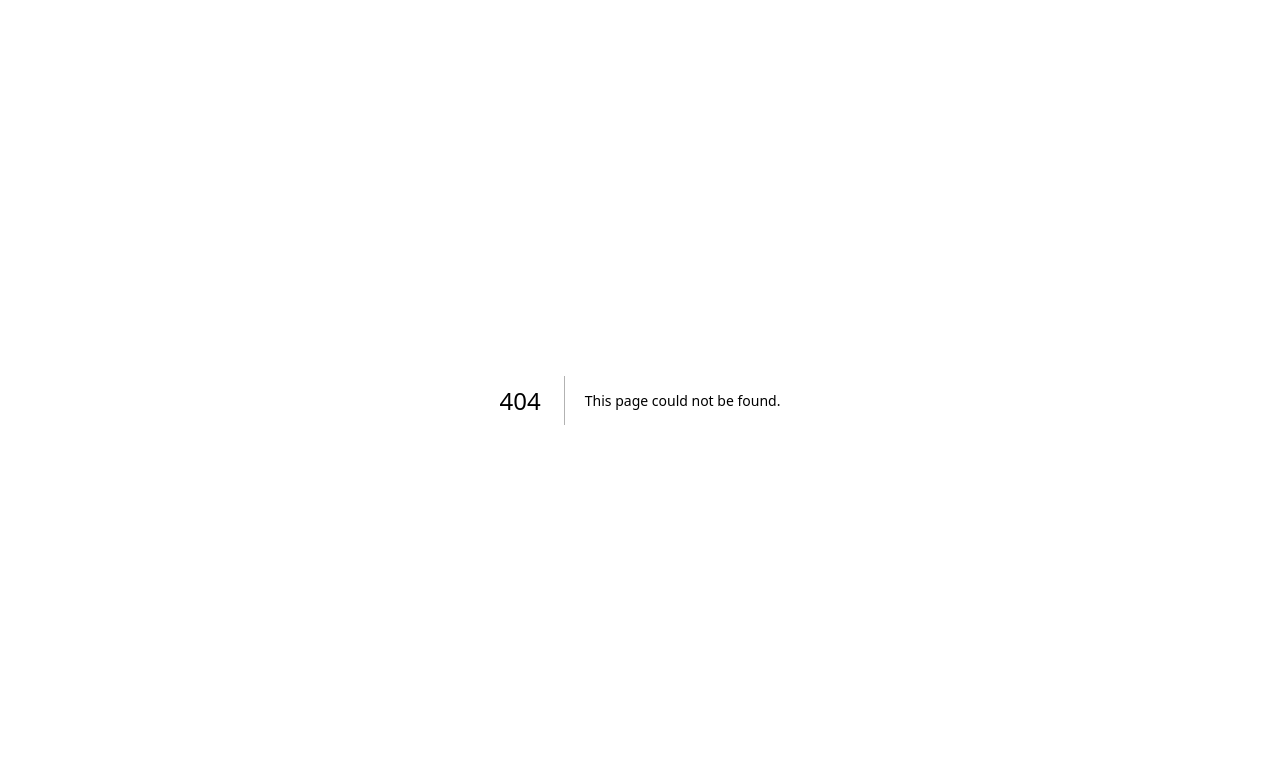
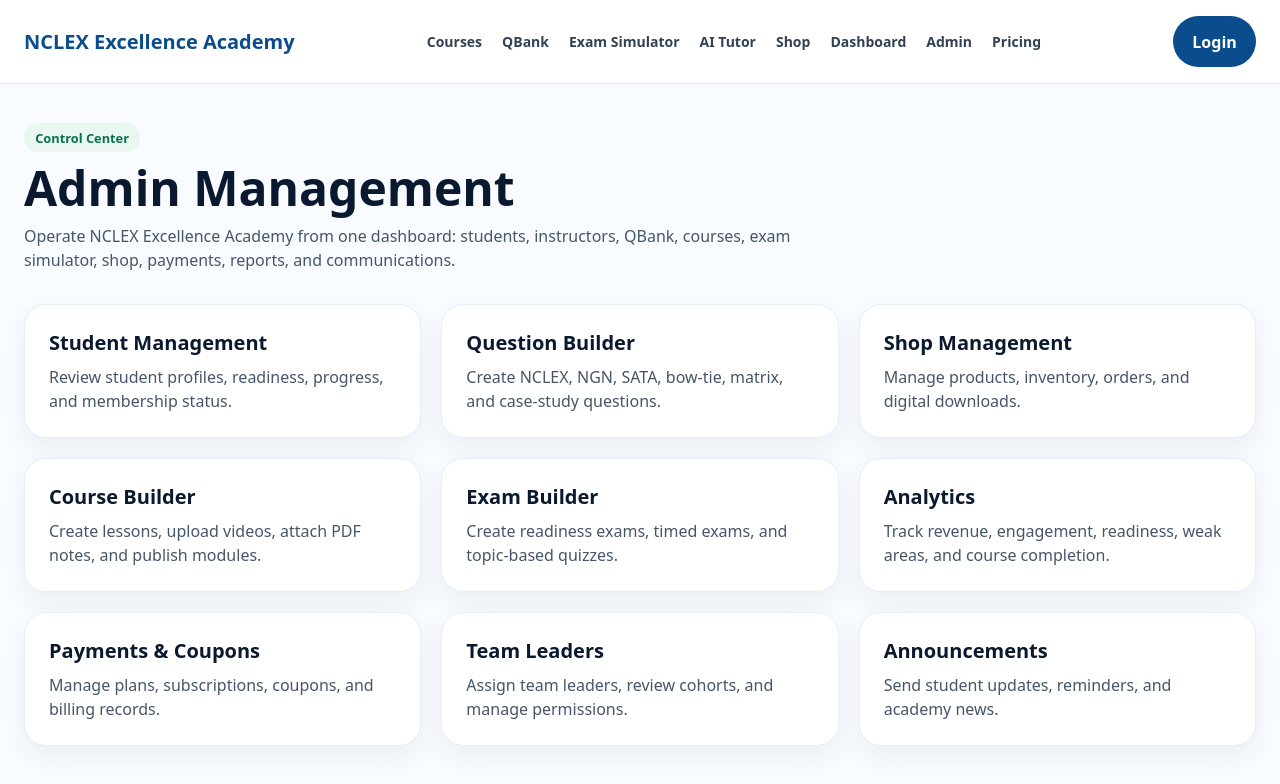
Before and after one commit to grevalcy-beep/nclex-excellence-academy, a Next.js app: page /admin in a window 1280 px wide. Before the commit this address had no page. Shown: the top 784 px of the page. Built offline with nearby package versions, Linux system fonts and the light colour scheme.

Commit message:
Add admin dashboard page

```diff
--- /dev/null
+++ b/app/admin/page.tsx
@@ -0,0 +1,23 @@
+import Nav from '@/components/Nav';
+import Link from 'next/link';
+
+const tools = [
+  ['Student Management','/admin/students','Review student profiles, readiness, progress, and membership status.'],
+  ['Question Builder','/admin/questions','Create NCLEX, NGN, SATA, bow-tie, matrix, and case-study questions.'],
+  ['Shop Management','/admin/shop','Manage products, inventory, orders, and digital downloads.'],
+  ['Course Builder','#','Create lessons, upload videos, attach PDF notes, and publish modules.'],
+  ['Exam Builder','#','Create readiness exams, timed exams, and topic-based quizzes.'],
+  ['Analytics','#','Track revenue, engagement, readiness, weak areas, and course completion.'],
+  ['Payments & Coupons','#','Manage plans, subscriptions, coupons, and billing records.'],
+  ['Team Leaders','#','Assign team leaders, review cohorts, and manage permissions.'],
+  ['Announcements','#','Send student updates, reminders, and academy news.'],
+];
+
+export default function Admin(){
+  return <><Nav/><main className="mx-auto max-w-7xl px-6 py-10">
+    <span className="badge">Control Center</span>
+    <h1 className="mt-4 text-4xl font-black md:text-5xl">Admin Management</h1>
+    <p className="mt-3 max-w-3xl text-slate-600">Operate NCLEX Excellence Academy from one dashboard: students, instructors, QBank, courses, exam simulator, shop, payments, reports, and communications.</p>
+    <div className="mt-8 grid gap-5 md:grid-cols-3">{tools.map(([title,href,text])=><Link href={href} className="card p-6 transition hover:-translate-y-1 hover:shadow-xl" key={title}><h2 className="text-xl font-black">{title}</h2><p className="mt-2 text-slate-600">{text}</p></Link>)}</div>
+  </main></>
+}
```
